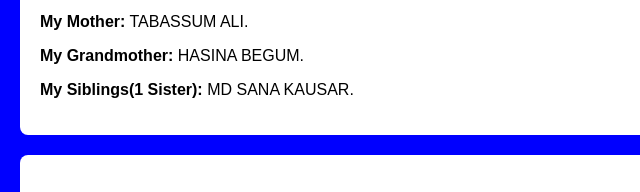
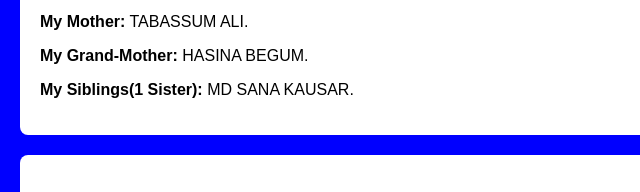
Before and after one commit to basitaliMD/BASIT-PROFFESIONAL-WEBSITE, a plain HTML site: page index.html in a window 1280 px wide. Shown: the part 930-1122 px from the top of the page, 0-640 px from the left. Drawn offline with Linux system fonts and the light colour scheme.

Commit message:
Update index.html

```diff
--- a/index.html
+++ b/index.html
@@ -86,7 +86,7 @@
             <h2>About-Family</h2>
             <p><strong>My Father:</strong> FIROZ ALI MD.</p>
             <p><strong>My Mother:</strong> TABASSUM ALI.</p>
-            <p><strong>My Grandmother:</strong> HASINA BEGUM.</p>
+            <p><strong>My Grand-Mother:</strong> HASINA BEGUM.</p>
             <p><strong>My Siblings(1 Sister):</strong> MD SANA KAUSAR.</p>
         </section>
         <section id="CONTACT">
```
